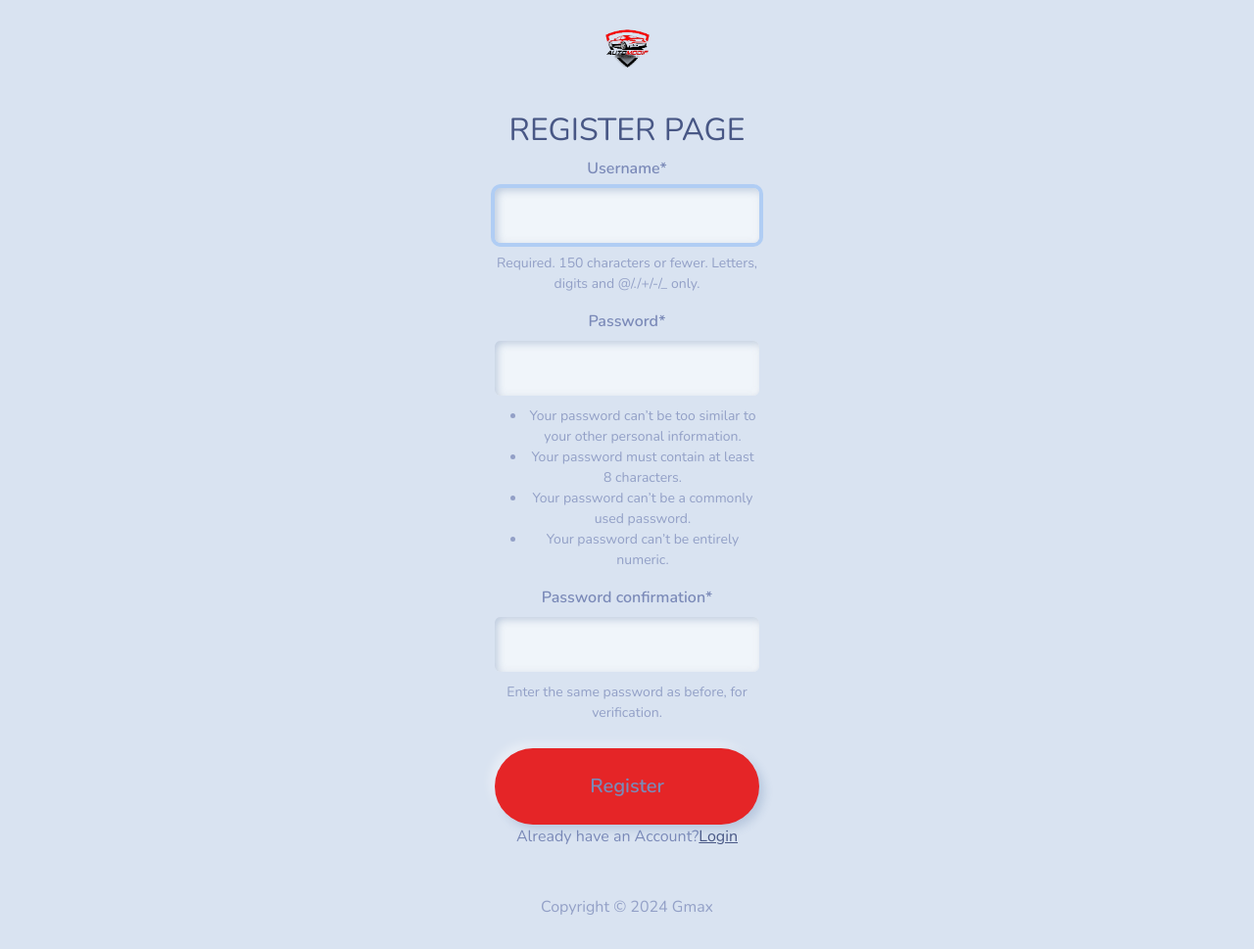
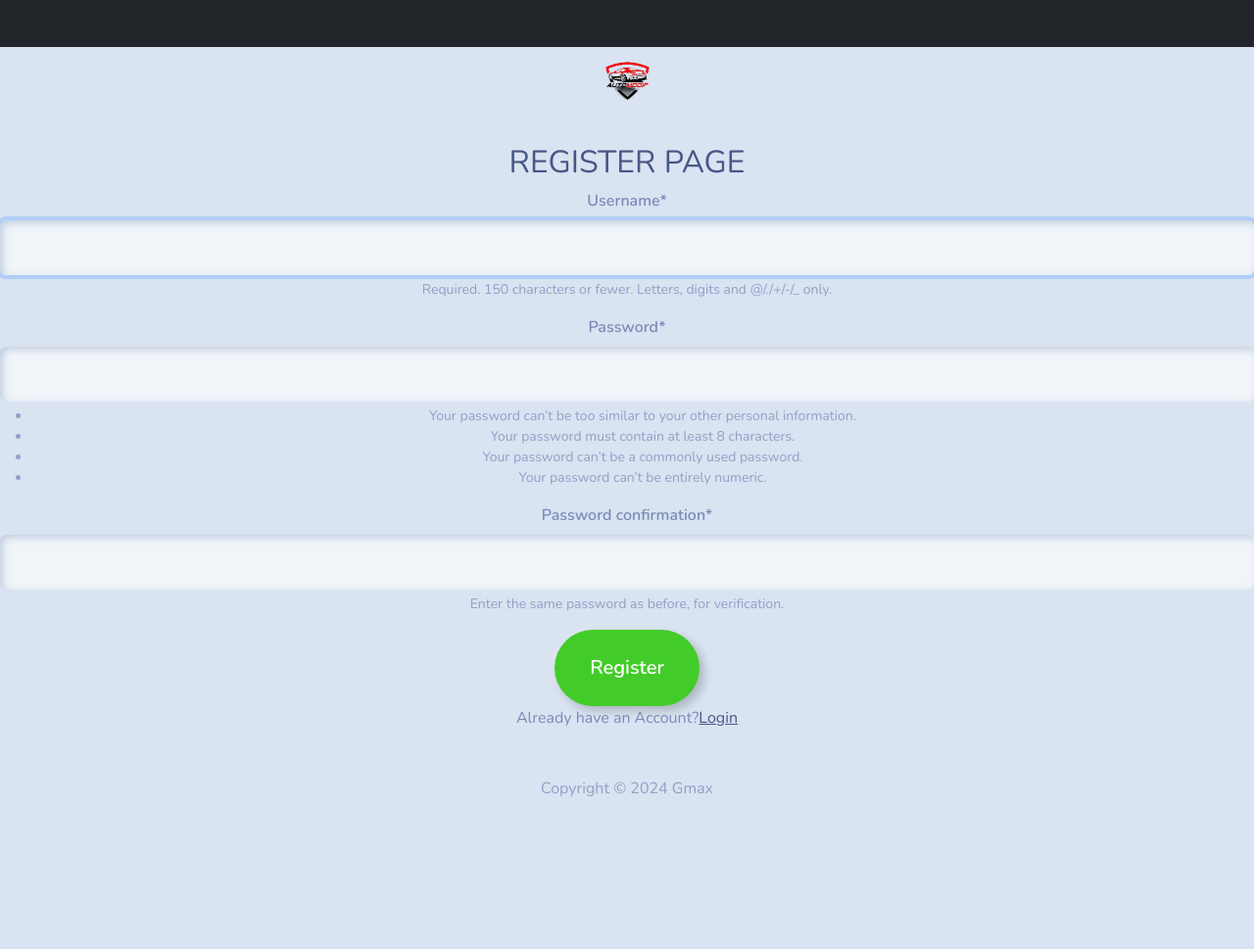
Before and after one commit to 2003gichohiwaweru/Gmax_Web_App, a Django app: page /register/ in a window 1280 px wide. Shown: the whole page at 98% size. After the commit the page ends 813 px from the top, so only its background shows below. Run offline with Django 5.2, Linux system fonts and the light colour scheme; some libraries are stand-ins or nearby versions.

Commit message:
views.updats

```diff
--- a/src/main/static/css/style.css
+++ b/src/main/static/css/style.css
@@ -1,25 +1,21 @@
-/* Reset default margins and paddings */
-body, html {
-    margin: 0;
-    padding: 0;
+/* Custom CSS for the background video */
+.video-container {
+    position: fixed;
+    top: 0;
+    left: 0;
+    width: 100%;
     height: 100%;
+    overflow: hidden;
+    z-index: -1; /* Place the video behind other content */
 }
 
-/* Style the form container */
-.form-signin {
-    max-width: 300px; /* Adjust max-width as needed */
-    padding: 15px;
-    margin: auto;
+.video-container video {
+    position: absolute;
+    top: 50%;
+    left: 50%;
+    min-width: 100%;
+    min-height: 100%;
+    width: auto;
+    height: auto;
+    transform: translate(-50%, -50%);
 }
-
-/* Style the form fields */
-.form-signin .form-control {
-    width: 100%; /* Make form fields fill the container */
-    margin-bottom: 10px;
-}
-
-/* Style the button */
-.form-signin .btn {
-    width: 100%; /* Make button full width */
-    margin-top: 10px;
-}
--- a/src/main/templates/base/base.html
+++ b/src/main/templates/base/base.html
@@ -36,8 +36,9 @@
     {% endif %}
     {% block 'header' %}
 
-    {% if request.user.is_authenticated %}
+
     <header class=" p-4 bg-dark text-white w-100 nav-masthead">
+        {% if request.user.is_authenticated %}
         <div class="container" >
             <div class="d-flex flex-wrap align-items-center justify-content-center justify-content-lg-start">
                 <a href="{% url 'home'%}"
@@ -48,7 +49,8 @@
 
                 <a/>
 
-                <ul class="nav col-12 col-lg-auto mb-2 justify-content-center mb-md-0">
+
+                <ul class="nav col-12 col-lg-auto  me-lg-auto mb-2 justify-content-center mb-md-0">
                     <li>
                         <a href="" class="nav-link px-3">Profile</a>
                     </li>
@@ -56,7 +58,7 @@
 
                 </ul>
                 <div class="text-end">
-                    <a type="button" href="" class="btn btn-danger ">Logout</a>
+                    <a type="button" href="{% url 'logout' %}" class="btn  btn-outline-success">Logout</a>
 
                 </div>
                 {% endif %}
--- a/src/main/templates/views/home.html
+++ b/src/main/templates/views/home.html
@@ -21,7 +21,7 @@
 
             <p class= "lead">
                 <a href="{% url 'register'%}"
-                class=" btn btn-lg btn-secondary fw-bold border-white bg-black">Register</a>
+                class=" btn btn-lg btn-outline-success fw-bold border-white ">Register</a>
             </p>
         </div>
 </main>
--- a/src/main/templates/views/main.html
+++ b/src/main/templates/views/main.html
@@ -1,5 +1,6 @@
  {% extends 'base\base.html' %}
  {% load static %}
+
 
 {% block 'body' %}
 
@@ -30,7 +31,7 @@
 
             <p class= "lead">
                 <a href="{% url 'register'%}"
-                class=" btn btn-lg btn-secondary fw-bold border-white bg-black">Register</a>
+                class=" btn btn-lg btn-outline-success fw-bold border-white ">Register</a>
             </p>
         </div>
     </main>
--- a/src/users/templates/views/login.html
+++ b/src/users/templates/views/login.html
@@ -13,7 +13,7 @@
         <form method="post" class="" action="">
             {% csrf_token %}
             {{ login_form|crispy}}
-            <button class="w-80 btn btn-lg bg-danger" type="submit">LOGIN</button>
+            <button class="w-80 btn btn-lg btn-outline-success" type="submit">LOGIN</button>
             <div class="mb-4 bg-secondary">
                 <p>Don't have an account?<a href="{% url 'register'%}">Register</a></p>
             </div>
--- a/src/users/templates/views/register.html
+++ b/src/users/templates/views/register.html
@@ -13,7 +13,7 @@
         <form method="post" class="" action="">
             {% csrf_token %}
             {{ register_form|crispy }}
-            <button class="w-80 btn btn-lg bg-danger" type="submit">Register</button>
+            <button class="w-80 btn btn-lg btn-outline-success" type="submit">Register</button>
             <div class="mb-4 ">
                 <p>Already have an Account?<a href="{% url 'login'%}">Login</a></p>
             </div>
--- a/src/users/urls.py
+++ b/src/users/urls.py
@@ -1,10 +1,11 @@
 
 from django.urls import path
-from users.views import login_view, RegisterView
+from users.views import login_view, RegisterView, logout_view
 
 urlpatterns = [
     path('login/', login_view, name='login'),
     path('register/', RegisterView.as_view(), name='register'),
+    path('logout/', logout_view, name='logout'),
 
 
 ]
--- a/src/users/views.py
+++ b/src/users/views.py
@@ -2,7 +2,8 @@ from django.shortcuts import redirect, render
 from django.http import HttpResponse
 from django.contrib.auth.forms import AuthenticationForm, UserCreationForm
 from django.contrib import messages
-from django.contrib.auth import authenticate, login
+from django.contrib.auth.decorators import login_required
+from django.contrib.auth import authenticate, login, logout
 from django.views import View
 # Create your views here.
 #Th login view
@@ -31,6 +32,11 @@ def login_view(request):
     return render(request, 'views/login.html', {'login_form': login_form})
 
 
+@login_required
+def logout_view(request):
+    logout(request)
+    return redirect('main')
+
 class RegisterView(View):
     def get(self, request):
         register_form = UserCreationForm()
```
Also changed, not shown: src/db.sqlite3.
